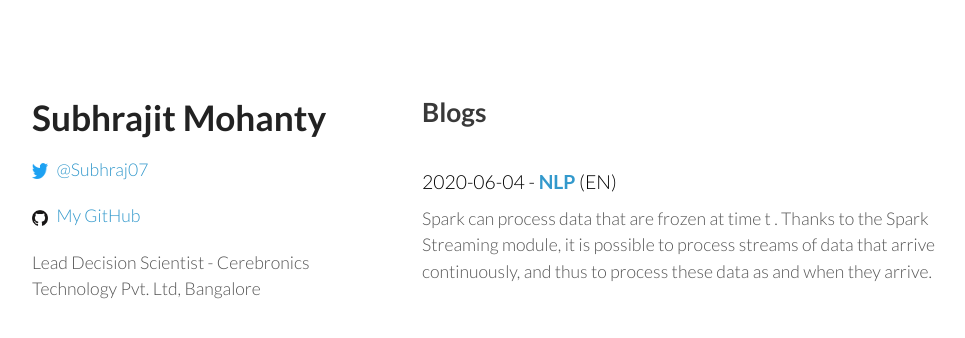
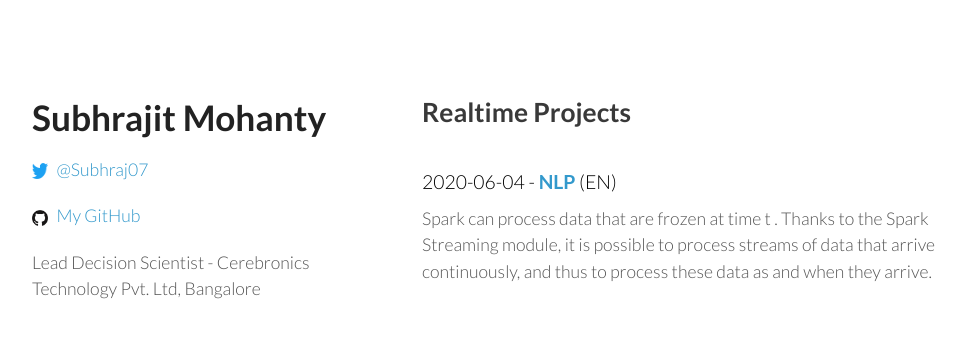
Before and after one commit to Subhraj07/Subhraj07.github.io, a Jekyll site: the page built from index.html, in a window 1280 px wide. Shown: the top 338 px of the page, without its empty margins (138-1103 px from the left). Built offline with Jekyll 4.4.1, drawn with Linux system fonts in a browser that asks for light colours; nearby versions of some CDN libraries.

Commit message:
title modified

```diff
--- a/index.html
+++ b/index.html
@@ -1,7 +1,7 @@
 ---
 layout: home
 ---
-<h2>Blogs</h2>
+<h2>Realtime Projects</h2>
 
 {% for post in site.posts %}
   <p class="post">{{ post.date | date: "%Y-%m-%d" }} - <a class="post-link" href="{{ post.url | prepend: site.baseurl }}">{{ post.title }}</a> ({{ post.language }})</p>
```
